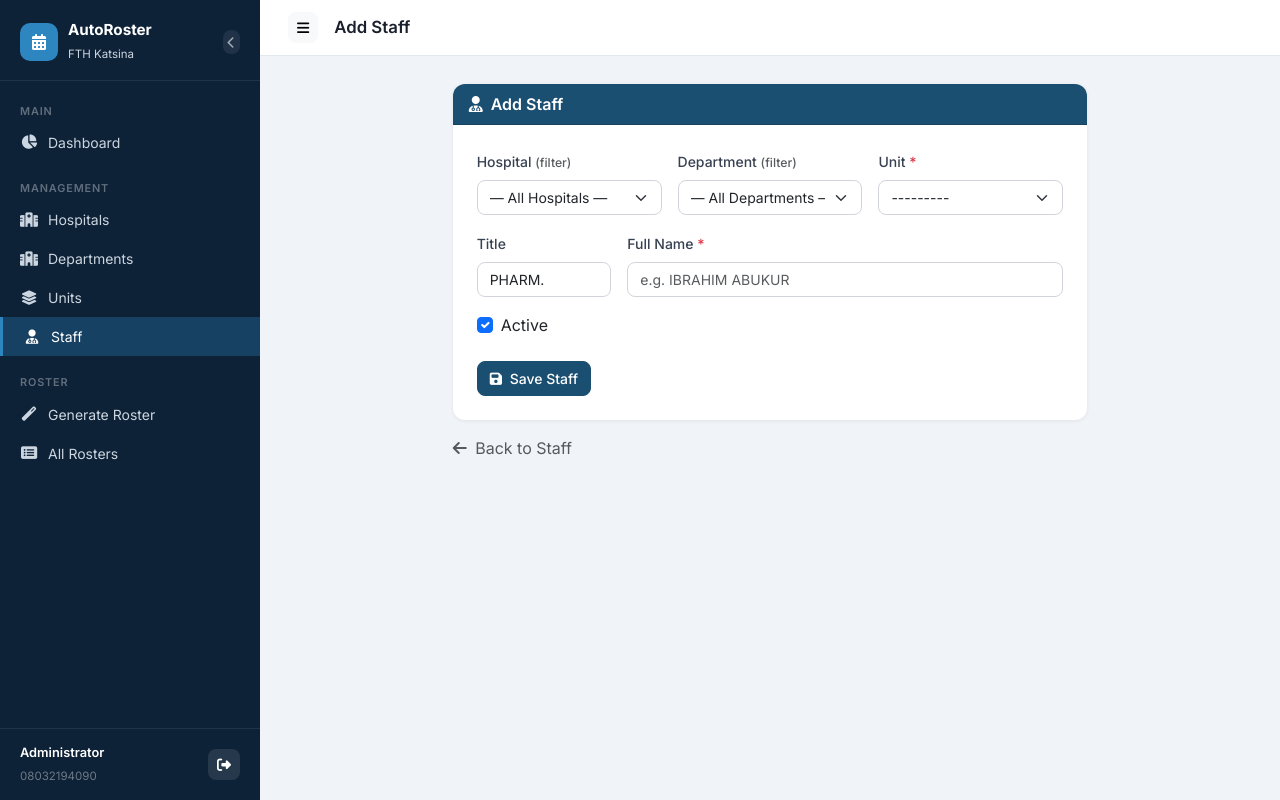
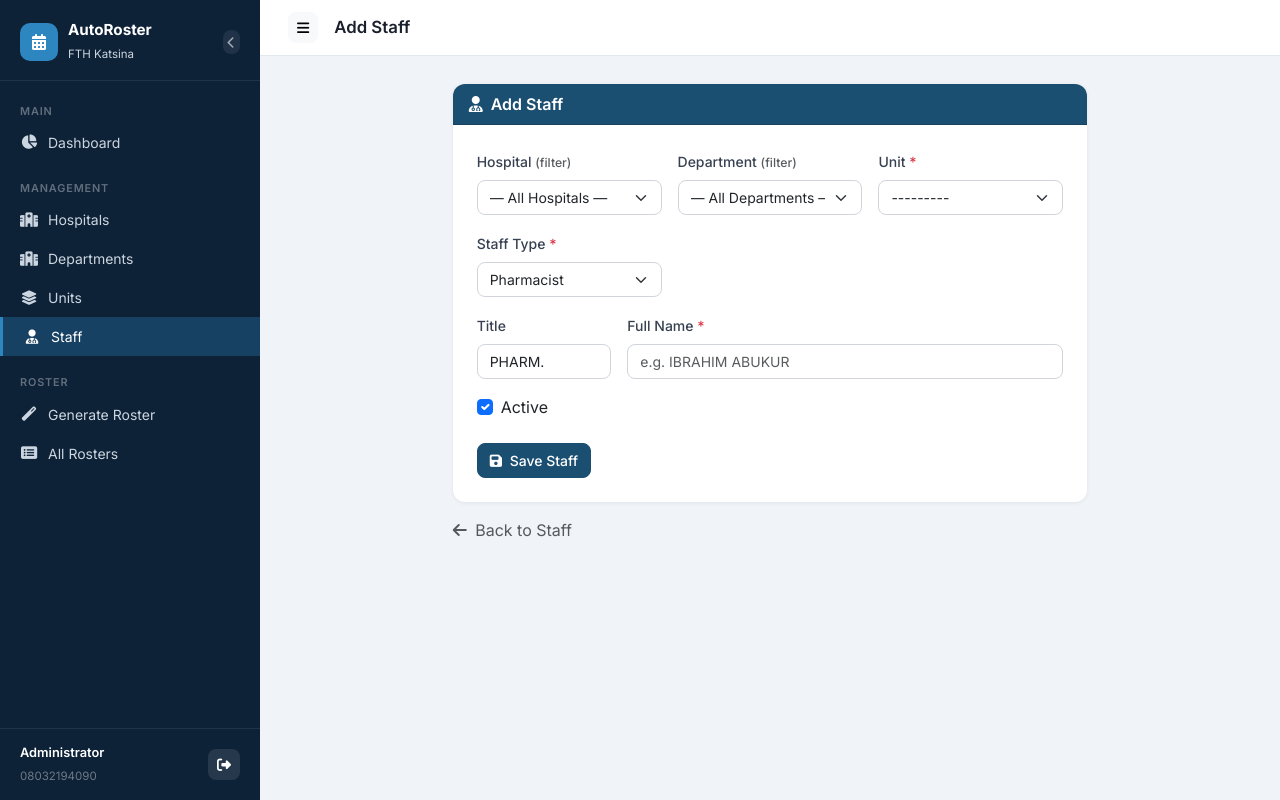
Before and after one commit to nazifia/AUTOROSTER, a Django app: page /staff/add/ in a window 1280 px wide. Run offline with Django 5.2, Linux system fonts and the light colour scheme; a user stored in the database is signed in; data comes from the database, SQL or seed files in the repository.

Commit message:
Add staff type (PHARM/PTECH) classification and auto-logout
- Add staff_type field to Staff model (PHARM or PTECH)
- Filter roster form fields by staff type (PHARM for call, PTECH for ptech)
- Add CM min gap constraint for PTech weekend assignments
- Add N shift option for Night shift
- Add auto-logout modal with 30-min session timeout

```diff
--- a/autoroster/settings.py
+++ b/autoroster/settings.py
@@ -128,6 +128,10 @@ USE_TZ = True
 
 STATIC_URL = 'static/'
 
+# ── Session / Auto-logout ───────────────────────────────────────────────────
+SESSION_COOKIE_AGE = 1800          # 30 minutes
+SESSION_SAVE_EVERY_REQUEST = True  # reset expiry on each request
+
 # ── Caching ────────────────────────────────────────────────────────────────
 CACHES = {
     'default': {
--- a/roster/forms.py
+++ b/roster/forms.py
@@ -3,7 +3,8 @@ from django.core.exceptions import ValidationError
 from crispy_forms.helper import FormHelper
 from crispy_forms.layout import Layout, Row, Column, Submit, HTML, Div, Field
 from .models import (Department, Hospital, Staff, Roster, Unit, StaffAvailability,
-                      ROSTER_TYPE_CHOICES, PTECH_SHIFT_CONFIG_CHOICES, SHIFT_CONFIG_DETAILS)
+                      ROSTER_TYPE_CHOICES, PTECH_SHIFT_CONFIG_CHOICES, SHIFT_CONFIG_DETAILS,
+                      STAFF_TYPE_CHOICES)
 
 CURRENT_YEAR = 2026
 
@@ -74,9 +75,10 @@ class UnitForm(forms.ModelForm):
 class StaffForm(forms.ModelForm):
     class Meta:
         model = Staff
-        fields = ['unit', 'title', 'name', 'is_active']
+        fields = ['unit', 'staff_type', 'title', 'name', 'is_active']
         widgets = {
             'unit': forms.Select(attrs={'class': 'form-select'}),
+            'staff_type': forms.Select(attrs={'class': 'form-select'}),
             'title': forms.TextInput(attrs={'class': 'form-control', 'placeholder': 'e.g. PHARM.'}),
             'name': forms.TextInput(attrs={'class': 'form-control', 'placeholder': 'e.g. IBRAHIM ABUKUR'}),
             'is_active': forms.CheckboxInput(attrs={'class': 'form-check-input'}),
@@ -91,9 +93,10 @@ class StaffForm(forms.ModelForm):
         self.helper = FormHelper()
         self.helper.layout = Layout(
             Row(
-                Column('unit', css_class='col-md-6'),
+                Column('unit', css_class='col-md-4'),
+                Column('staff_type', css_class='col-md-3'),
                 Column('title', css_class='col-md-2'),
-                Column('name', css_class='col-md-4'),
+                Column('name', css_class='col-md-3'),
             ),
             Field('is_active'),
             Submit('submit', 'Save Staff', css_class='btn btn-primary mt-3'),
@@ -167,7 +170,7 @@ class RosterGenerateForm(forms.Form):
         label='Slot 3 Label',
     )
     slot1_staff = forms.ModelMultipleChoiceField(
-        queryset=Staff.objects.filter(is_active=True).select_related('unit__department'),
+        queryset=Staff.objects.filter(is_active=True, staff_type='PHARM').select_related('unit__department'),
         widget=forms.CheckboxSelectMultiple(),
         required=False,
         label='Slot 1 Staff Pool (rotates in order)',
@@ -197,7 +200,7 @@ class RosterGenerateForm(forms.Form):
     )
 
     slot2_staff = forms.ModelMultipleChoiceField(
-        queryset=Staff.objects.filter(is_active=True).select_related('unit__department'),
+        queryset=Staff.objects.filter(is_active=True, staff_type='PHARM').select_related('unit__department'),
         widget=forms.CheckboxSelectMultiple(),
         required=False,
         label='Slot 2 Staff Pool',
@@ -227,7 +230,7 @@ class RosterGenerateForm(forms.Form):
     )
 
     slot3_staff = forms.ModelMultipleChoiceField(
-        queryset=Staff.objects.filter(is_active=True).select_related('unit__department'),
+        queryset=Staff.objects.filter(is_active=True, staff_type='PHARM').select_related('unit__department'),
         widget=forms.CheckboxSelectMultiple(),
         required=False,
         label='Slot 3 Staff Pool',
@@ -258,19 +261,19 @@ class RosterGenerateForm(forms.Form):
 
     # ── PTech shift fields ────────────────────────────────────────────────────
     ptech_morning_staff = forms.ModelMultipleChoiceField(
-        queryset=Staff.objects.filter(is_active=True).select_related('unit__department'),
+        queryset=Staff.objects.filter(is_active=True, staff_type='PTECH').select_related('unit__department'),
         widget=forms.CheckboxSelectMultiple(),
         required=False,
         label='Morning (M) Staff — start on Morning shift',
     )
     ptech_afternoon_staff = forms.ModelMultipleChoiceField(
-        queryset=Staff.objects.filter(is_active=True).select_related('unit__department'),
+        queryset=Staff.objects.filter(is_active=True, staff_type='PTECH').select_related('unit__department'),
         widget=forms.CheckboxSelectMultiple(),
         required=False,
         label='Afternoon (A) Staff — start on Afternoon shift',
     )
     ptech_cm_staff = forms.ModelMultipleChoiceField(
-        queryset=Staff.objects.filter(is_active=True).select_related('unit__department'),
+        queryset=Staff.objects.filter(is_active=True, staff_type='PTECH').select_related('unit__department'),
         widget=forms.CheckboxSelectMultiple(),
         required=False,
         label='CM Weekend Rotation Staff (rotates in alphabetical order)',
@@ -286,6 +289,11 @@ class RosterGenerateForm(forms.Form):
         initial=True,
         widget=forms.CheckboxInput(attrs={'class': 'form-check-input'}),
         label='Give Mon–Tue rest days after CM weekend duty',
+    )
+    ptech_cm_min_gap = forms.IntegerField(
+        initial=0, min_value=0, max_value=30, required=False,
+        widget=forms.NumberInput(attrs={'class': 'form-control form-control-sm', 'style': 'width:80px'}),
+        label='Min days between CM assignments for same staff (0 = no restriction)',
     )
 
     def clean(self):
@@ -344,17 +352,17 @@ class StaffAvailabilityForm(forms.ModelForm):
 
 class RosterEntryEditForm(forms.Form):
     slot1 = forms.ModelChoiceField(
-        queryset=Staff.objects.filter(is_active=True),
+        queryset=Staff.objects.filter(is_active=True, staff_type='PHARM'),
         required=False,
         widget=forms.Select(attrs={'class': 'form-select form-select-sm'}),
     )
     slot2 = forms.ModelChoiceField(
-        queryset=Staff.objects.filter(is_active=True),
+        queryset=Staff.objects.filter(is_active=True, staff_type='PHARM'),
         required=False,
         widget=forms.Select(attrs={'class': 'form-select form-select-sm'}),
     )
     slot3 = forms.ModelChoiceField(
-        queryset=Staff.objects.filter(is_active=True),
+        queryset=Staff.objects.filter(is_active=True, staff_type='PHARM'),
         required=False,
         widget=forms.Select(attrs={'class': 'form-select form-select-sm'}),
     )
--- a/roster/templates/roster/base.html
+++ b/roster/templates/roster/base.html
@@ -294,6 +294,26 @@
   </div>
 </div>
 
+<!-- Auto-logout warning modal -->
+<div class="modal fade" id="idleWarningModal" tabindex="-1" data-bs-backdrop="static" data-bs-keyboard="false">
+  <div class="modal-dialog modal-dialog-centered">
+    <div class="modal-content border-0 shadow">
+      <div class="modal-header bg-warning text-dark border-0">
+        <h5 class="modal-title"><i class="fas fa-clock me-2"></i>Session Expiring Soon</h5>
+      </div>
+      <div class="modal-body text-center py-4">
+        <p class="mb-1">You've been inactive. Session expires in</p>
+        <h2 class="fw-bold text-danger" id="idleCountdown">60</h2>
+        <p class="text-muted small">seconds. Click below to stay logged in.</p>
+      </div>
+      <div class="modal-footer border-0 justify-content-center gap-2">
+        <button class="btn btn-primary px-4" id="idleStayBtn">Stay Logged In</button>
+        <a href="{% url 'logout' %}" class="btn btn-outline-secondary px-4">Logout Now</a>
+      </div>
+    </div>
+  </div>
+</div>
+
 <script src="https://cdn.jsdelivr.net/npm/bootstrap@5.3.3/dist/js/bootstrap.bundle.min.js"></script>
 <script>
   (function () {
@@ -327,6 +347,63 @@
     overlay?.addEventListener('click', toggle);
   })();
 </script>
+<script>
+  (function () {
+    const IDLE_LIMIT = 30 * 60 * 1000;   // 30 min
+    const WARN_BEFORE = 60 * 1000;        // warn 60s before logout
+    const LOGOUT_URL = "{% url 'logout' %}";
+
+    let lastActivity = Date.now();
+    let warningModal = null;
+    let countdownInterval = null;
+    let checkInterval = null;
+
+    function resetActivity() {
+      lastActivity = Date.now();
+      if (warningModal && warningModal._isShown) {
+        warningModal.hide();
+        clearInterval(countdownInterval);
+      }
+    }
+
+    ['mousemove', 'mousedown', 'keydown', 'touchstart', 'scroll', 'click'].forEach(function (ev) {
+      document.addEventListener(ev, resetActivity, { passive: true });
+    });
+
+    document.getElementById('idleStayBtn')?.addEventListener('click', function () {
+      resetActivity();
+      fetch(window.location.href, { method: 'HEAD', credentials: 'same-origin' });
+    });
+
+    warningModal = new bootstrap.Modal(document.getElementById('idleWarningModal'));
+
+    checkInterval = setInterval(function () {
+      const idle = Date.now() - lastActivity;
+      const remaining = IDLE_LIMIT - idle;
+
+      if (remaining <= 0) {
+        clearInterval(checkInterval);
+        window.location.href = LOGOUT_URL;
+      } else if (remaining <= WARN_BEFORE) {
+        if (!document.getElementById('idleWarningModal').classList.contains('show')) {
+          warningModal.show();
+          let secs = Math.ceil(remaining / 1000);
+          document.getElementById('idleCountdown').textContent = secs;
+          clearInterval(countdownInterval);
+          countdownInterval = setInterval(function () {
+            secs -= 1;
+            const el = document.getElementById('idleCountdown');
+            if (el) el.textContent = Math.max(secs, 0);
+            if (secs <= 0) {
+              clearInterval(countdownInterval);
+              window.location.href = LOGOUT_URL;
+            }
+          }, 1000);
+        }
+      }
+    }, 5000);
+  })();
+</script>
 {% block extra_js %}{% endblock %}
 </body>
 </html>
--- a/roster/templates/roster/staff_form.html
+++ b/roster/templates/roster/staff_form.html
@@ -44,6 +44,17 @@
               {{ form.unit }}
               {% if form.unit.errors %}
               <div class="text-danger small">{{ form.unit.errors }}</div>
+              {% endif %}
+            </div>
+          </div>
+
+          <!-- Staff type -->
+          <div class="row g-3 mb-3">
+            <div class="col-md-4">
+              <label class="form-label">Staff Type <span class="text-danger">*</span></label>
+              {{ form.staff_type }}
+              {% if form.staff_type.errors %}
+              <div class="text-danger small">{{ form.staff_type.errors }}</div>
               {% endif %}
             </div>
           </div>
@@ -151,5 +162,24 @@ deptFilter.addEventListener('change', function () {
   if (initHospital) filterDeptsByHospital(initHospital);
   if (initDept) filterUnitsByDept(initDept);
 })();
+
+// Auto-set title based on staff type
+const staffTypeSelect = document.getElementById('id_staff_type');
+const titleInput = document.getElementById('id_title');
+
+function syncTitle(staffType) {
+  if (staffType === 'PTECH' && titleInput.value === 'PHARM.') {
+    titleInput.value = 'PTECH.';
+  } else if (staffType === 'PHARM' && titleInput.value === 'PTECH.') {
+    titleInput.value = 'PHARM.';
+  }
+}
+
+staffTypeSelect.addEventListener('change', function () {
+  syncTitle(this.value);
+});
+
+// On load: sync title if staff type is already PTECH
+syncTitle(staffTypeSelect.value);
 </script>
 {% endblock %}
--- a/roster/views.py
+++ b/roster/views.py
@@ -343,7 +343,8 @@ def roster_list(request):
 @login_required
 def roster_detail(request, pk):
     roster = get_object_or_404(Roster, pk=pk)
-    all_staff = Staff.objects.filter(unit=roster.unit, is_active=True)
+    staff_type_filter = 'PTECH' if roster.roster_type == 'PTECH' else 'PHARM'
+    all_staff = Staff.objects.filter(unit=roster.unit, is_active=True, staff_type=staff_type_filter)
 
     if roster.roster_type == 'PTECH':
         _, num_days = calendar.monthrange(roster.year, roster.month)
@@ -428,6 +429,7 @@ def roster_generate(request):
                 cm_staff=cd.get('ptech_cm_staff') or [],
                 post_cm_rest=bool(cd.get('ptech_post_cm_rest')),
                 rotate_shifts=bool(cd.get('ptech_rotate_shifts')),
+                cm_min_gap=int(cd.get('ptech_cm_min_gap') or 0),
             )
         else:
             generate_roster_entries(
```
Also changed, not shown: roster/models.py (+9 -0 lines), roster/templates/roster/roster_generate.html (+14 -0 lines), roster/utils.py (+34 -12 lines), roster/migrations/0008_staff_type.py (added).
